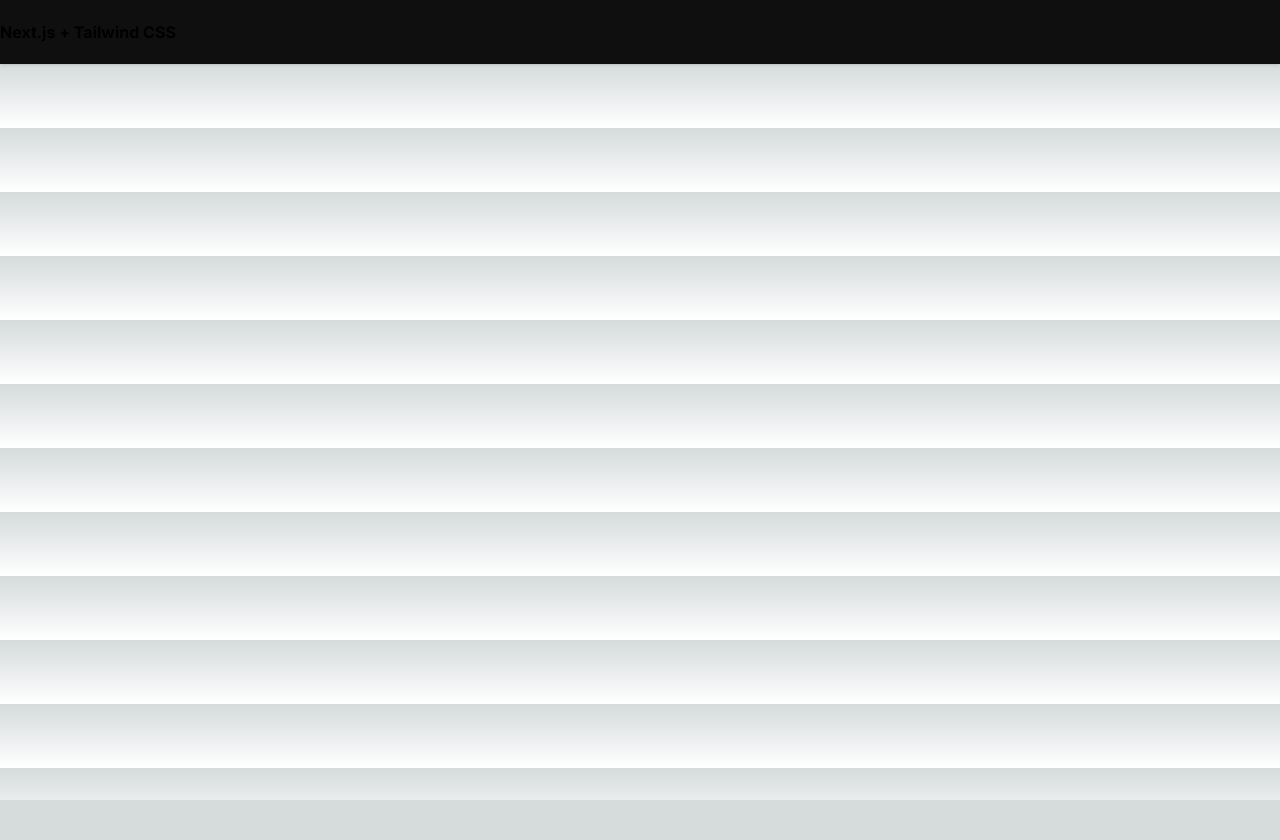
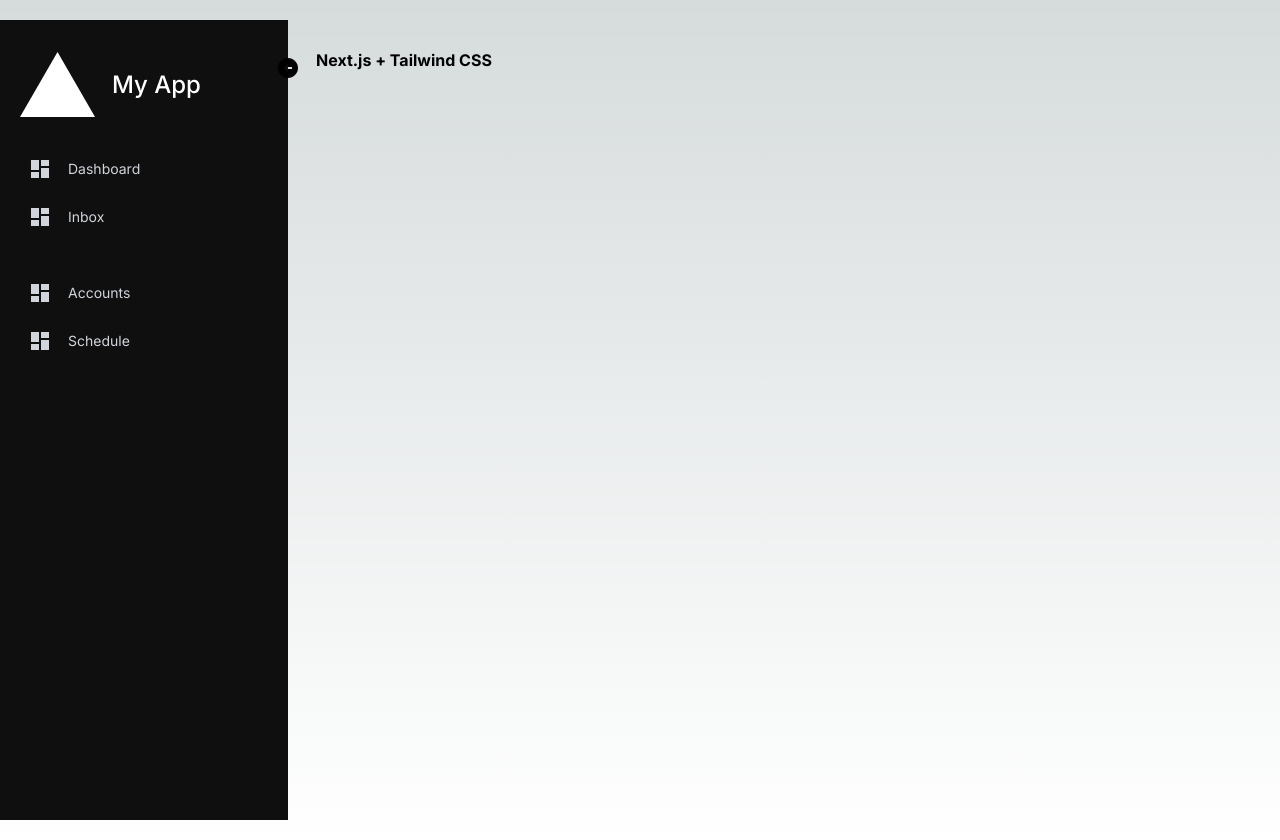
Before and after one commit to leandrodrey/nextjs-course-coderhouse, a Next.js app: page / in a window 1280 px wide. Before the commit the page ends 800 px from the top, so only its background shows below. Built offline with nearby package versions, Linux system fonts and the light colour scheme.

Commit message:
Layout modified

```diff
--- a/app/components/ui/Header.tsx
+++ /dev/null
@@ -1,13 +0,0 @@
-import {FC} from 'react';
-
-const Header:FC = () => {
-    return (
-        <>
-            <header className="w-full bg-[#0f0f0f] py-5 shadow">
-                <h1 className="text-base font-bold"> Next.js + Tailwind CSS</h1>
-            </header>
-        </>
-    )
-}
-
-export default Header;
--- a/app/components/ui/NavBar.tsx
+++ b/app/components/ui/NavBar.tsx
@@ -1,9 +1,47 @@
-import {FC} from "react";
+"use client";
+import {FC, useState} from "react";
+import ArrowCircleLeftIcon from '@mui/icons-material/ArrowCircleLeft';
+import DashboardIcon from '@mui/icons-material/Dashboard';
 
-const NavBar:FC = () => {
+const NavBar: FC = () => {
+
+    const [open, setOpen] = useState(true);
+
+    const Menus = [
+        {title: "Dashboard", icon: <DashboardIcon />},
+        {title: "Inbox", icon: <DashboardIcon />},
+        {title: "Accounts", icon: <DashboardIcon />, gap: true},
+        {title: "Schedule ", icon: <DashboardIcon />}
+    ];
+
     return (
         <>
-            Hola
+            <div className={` ${open ? "w-72" : "w-20 "} bg-[#0f0f0f] h-screen p-5 pt-8 relative duration-300`}>
+                <ArrowCircleLeftIcon className={`absolute cursor-pointer -right-3 top-9 w-7 ${!open && "rotate-180"}`} onClick={() => setOpen(!open)} />
+                <div className="flex gap-x-4 items-center">
+                    <img
+                        alt={"logo"}
+                        src="/logo.svg"
+                        className={`cursor-pointer duration-500 ${open && "rotate-[360deg]"}`}
+                    />
+                    <h1 className={`text-white origin-left font-medium text-2xl duration-200 ${!open && "scale-0"}`}>
+                        My App
+                    </h1>
+                </div>
+                <ul className="pt-6">
+                    {Menus.map((Menu, index) => (
+                        <li
+                            key={index}
+                            className={`flex  rounded-md p-2 cursor-pointer hover:bg-light-white text-gray-300 text-sm items-center gap-x-4 ${Menu.gap ? "mt-9" : "mt-2"} ${index === 0 && "bg-light-white"} `}
+                        >
+                            { Menu.icon }
+                            <span className={`${!open && "hidden"} origin-left duration-200`}>
+                                {Menu.title}
+                            </span>
+                        </li>
+                    ))}
+                </ul>
+            </div>
         </>
     )
 }
--- a/app/layout.tsx
+++ b/app/layout.tsx
@@ -1,22 +1,31 @@
+import {ReactNode} from "react";
 import type {Metadata} from 'next'
 import {Inter} from 'next/font/google'
 import './globals.css'
+import NavBar from "@/app/components/ui/NavBar";
 
 const inter = Inter({subsets: ['latin']})
 
 export const metadata: Metadata = {
-    title: 'Create Next App',
-    description: 'Generated by create next app',
+    title: 'My App',
+    description: 'My super App',
 }
 
 export default function RootLayout({
     children,
 }: {
-    children: React.ReactNode
+    children: ReactNode
 }) {
     return (
         <html lang="en">
-        <body className={inter.className}>{children}</body>
+        <body className={inter.className}>
+            <main className="w-full py-5 shadow flex">
+                <NavBar />
+                <div className="content h-screen flex-1 p-7">
+                    {children}
+                </div>
+            </main>
+        </body>
         </html>
     )
 }
--- a/app/page.tsx
+++ b/app/page.tsx
@@ -1,10 +1,9 @@
 import {ReactElement} from "react";
-import Header from "@/app/components/ui/Header";
 
 export default function Home(): ReactElement {
     return (
         <>
-            <Header />
+            <h1 className="text-base font-bold"> Next.js + Tailwind CSS</h1>
         </>
     )
 }
```
Also changed, not shown: public/logo.svg (added).
